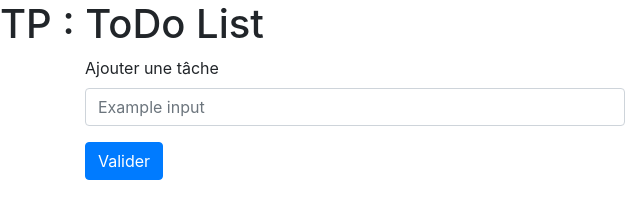
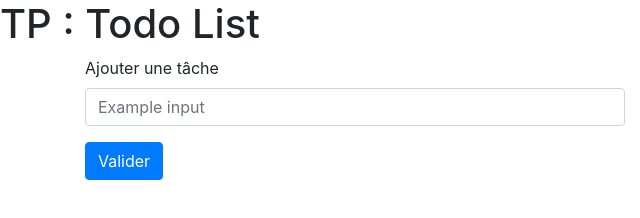
Before and after one commit to CamilleR1702/tp-git, a website: page index.html in a window 1280 px wide. Shown: the whole page, 0-640 px from the left. Drawn offline with nearby package versions, Linux system fonts and the light colour scheme.

Commit message:
Typo : corrected

```diff
--- a/index.html
+++ b/index.html
@@ -9,10 +9,10 @@
     <link rel="stylesheet" href="./node_modules/bootstrap/dist/css/bootstrap.min.css">
     <link rel="stylesheet" href="./style.css">
 
-    <title>TP : ToDo List</title>
+    <title>TP : Todo List</title>
 </head>
 <body>
-    <h1>TP : ToDo List</h1>
+    <h1>TP : Todo List</h1>
 
     <main>
         <section class="section-list">
```
